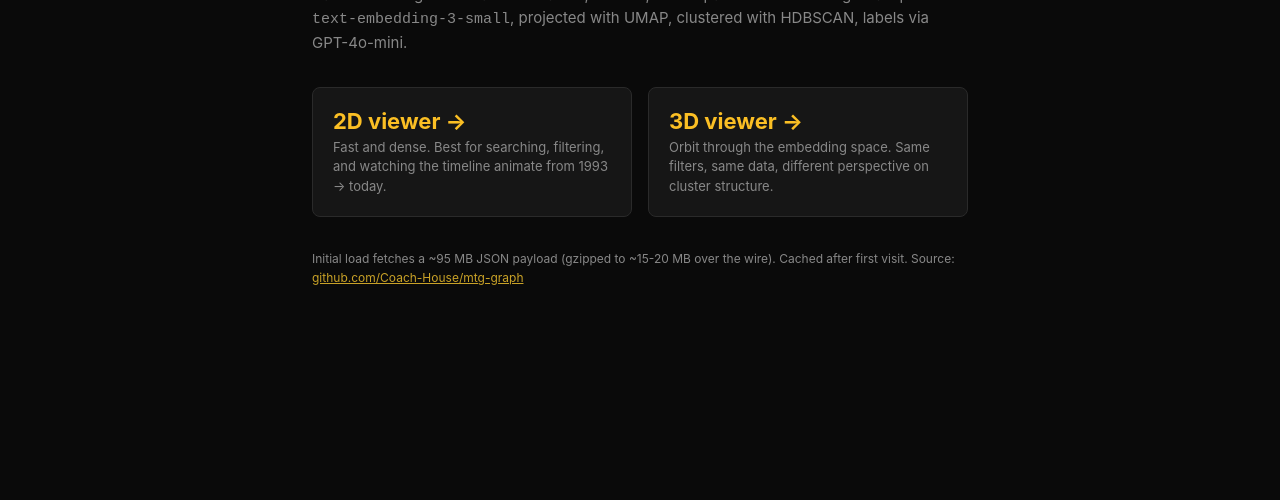
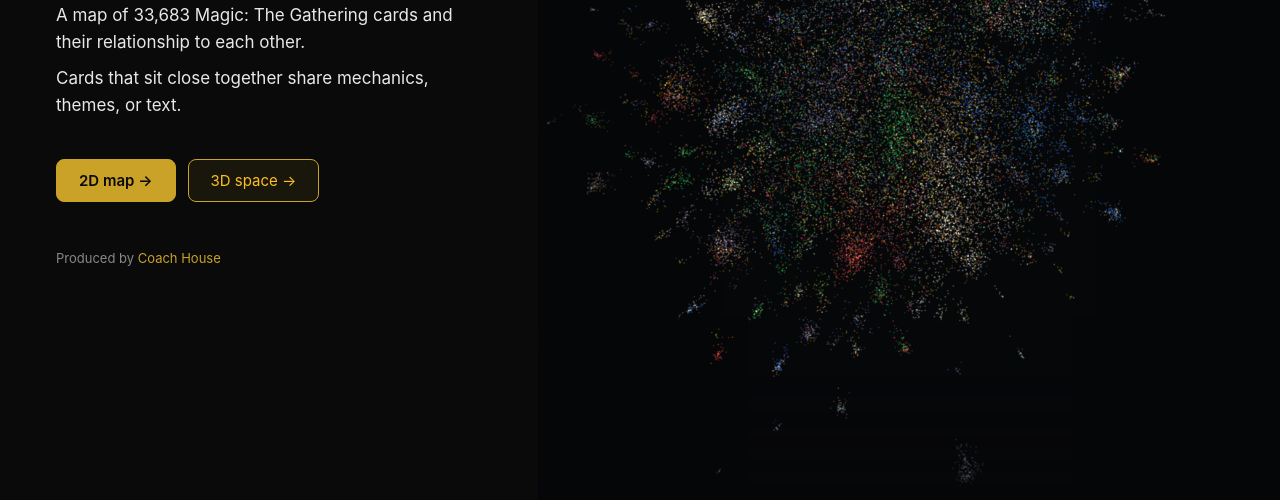
Before and after one commit to Coach-House/mtg-graph, a plain HTML site: page public/index.html in a window 1280 px wide. Shown: the part 300-800 px from the top of the page. Drawn offline with Linux system fonts and the light colour scheme.

Commit message:
feat: Planeswalk split-layout splash page

```diff
--- a/public/index.html
+++ b/public/index.html
@@ -2,39 +2,73 @@
 <html lang="en">
 <head>
 <meta charset="utf-8" />
-<title>MTG Graph — explore 33k Magic cards</title>
+<title>Planeswalk — a map of 33,683 Magic cards</title>
 <meta name="viewport" content="width=device-width, initial-scale=1" />
+<meta name="description" content="A map of 33,683 Magic: The Gathering cards and their relationship to each other." />
 <style>
-  :root { --bg: #0a0a0a; --panel-bg: #161616; --panel-border: #2a2a2a; --text: #e8e8e8; --text-dim: #888; --accent: #c9a227; --accent-bright: #fbbf24; }
+  :root {
+    --bg: #0a0a0a; --bg-deep: #060709; --panel-border: #2a2a2a;
+    --text: #e8e8e8; --text-dim: #888; --accent: #c9a227; --accent-bright: #fbbf24;
+  }
   * { box-sizing: border-box; }
-  body { margin: 0; padding: 0; background: var(--bg); color: var(--text); font-family: -apple-system, BlinkMacSystemFont, 'Helvetica Neue', sans-serif; min-height: 100vh; display: flex; align-items: center; justify-content: center; }
-  main { max-width: 720px; padding: 48px 32px; }
-  h1 { font-size: 36px; margin: 0 0 8px; letter-spacing: -0.02em; }
-  .sub { color: var(--text-dim); font-size: 15px; line-height: 1.55; margin-bottom: 32px; }
-  .cards { display: grid; grid-template-columns: 1fr 1fr; gap: 16px; }
-  .card { background: var(--panel-bg); border: 1px solid var(--panel-border); border-radius: 8px; padding: 20px; text-decoration: none; color: var(--text); transition: border-color 0.15s, transform 0.15s; }
-  .card:hover { border-color: var(--accent); transform: translateY(-2px); }
-  .card h2 { font-size: 22px; margin: 0 0 4px; color: var(--accent-bright); }
-  .card p { font-size: 13px; color: var(--text-dim); margin: 0; line-height: 1.5; }
-  .meta { color: var(--text-dim); font-size: 12px; margin-top: 32px; line-height: 1.6; }
-  .meta a { color: var(--accent); }
+  html, body { margin: 0; padding: 0; height: 100%; }
+  body {
+    background: var(--bg); color: var(--text);
+    font-family: -apple-system, BlinkMacSystemFont, 'Helvetica Neue', sans-serif;
+  }
+  .wrap { display: grid; grid-template-columns: 42% 58%; min-height: 100vh; }
+
+  /* left: content */
+  .content { display: flex; flex-direction: column; justify-content: center; padding: 56px 56px; max-width: 560px; }
+  h1 { font-size: 52px; font-weight: 600; letter-spacing: -0.025em; margin: 0 0 18px; color: var(--accent-bright); }
+  .blurb { font-size: 17px; line-height: 1.6; color: var(--text); margin: 0 0 8px; }
+  .blurb .dim { color: var(--text-dim); font-size: 15px; }
+  .btns { display: flex; gap: 12px; margin-top: 32px; }
+  .btn {
+    font-size: 15px; padding: 11px 22px; border-radius: 8px; text-decoration: none;
+    border: 1px solid var(--accent); color: var(--accent-bright);
+    background: rgba(201, 162, 39, 0.08); transition: transform .15s, background .15s;
+  }
+  .btn:hover { transform: translateY(-2px); }
+  .btn.primary { background: var(--accent); color: #0a0a0a; font-weight: 600; }
+  .btn.primary:hover { background: var(--accent-bright); }
+  .credit { margin-top: 48px; font-size: 13px; color: var(--text-dim); }
+  .credit a { color: var(--accent); text-decoration: none; }
+  .credit a:hover { text-decoration: underline; }
+
+  /* right: hero */
+  .hero { position: relative; background: var(--bg-deep); overflow: hidden; }
+  .hero img { width: 100%; height: 100%; object-fit: cover; display: block; }
+  .hero::after {
+    content: ""; position: absolute; inset: 0; pointer-events: none;
+    box-shadow: inset 0 0 120px 40px var(--bg-deep);
+    background: radial-gradient(120% 100% at 60% 50%, transparent 55%, rgba(6,7,9,0.55) 100%);
+  }
+
+  @media (max-width: 820px) {
+    .wrap { grid-template-columns: 1fr; min-height: 100vh; }
+    .content { order: 1; padding: 44px 28px 32px; max-width: none; }
+    .hero { order: 2; min-height: 46vh; }
+    h1 { font-size: 40px; }
+    .blurb { font-size: 16px; }
+  }
 </style>
 </head>
 <body>
-<main>
-  <h1>MTG Graph</h1>
-  <p class="sub">An interactive map of <strong>33,683 Magic: The Gathering cards</strong> placed by semantic similarity. Cards close together share mechanics, themes, or text patterns. Embeddings via OpenAI <code>text-embedding-3-small</code>, projected with UMAP, clustered with HDBSCAN, labels via GPT-4o-mini.</p>
-  <div class="cards">
-    <a class="card" href="2d.html">
-      <h2>2D viewer →</h2>
-      <p>Fast and dense. Best for searching, filtering, and watching the timeline animate from 1993 → today.</p>
-    </a>
-    <a class="card" href="3d.html">
-      <h2>3D viewer →</h2>
-      <p>Orbit through the embedding space. Same filters, same data, different perspective on cluster structure.</p>
-    </a>
+<div class="wrap">
+  <main class="content">
+    <h1>Planeswalk</h1>
+    <p class="blurb">A map of 33,683 Magic: The Gathering cards and their relationship to each other.</p>
+    <p class="blurb dim">Cards that sit close together share mechanics, themes, or text.</p>
+    <div class="btns">
+      <a class="btn primary" href="2d.html">2D map →</a>
+      <a class="btn" href="3d.html">3D space →</a>
+    </div>
+    <p class="credit">Produced by <a href="https://coachhouse.so">Coach House</a></p>
+  </main>
+  <div class="hero">
+    <img src="hero-2d.png" alt="A scatter map of 33,683 Magic: The Gathering cards, each a colored point placed by semantic similarity and tinted by color identity." />
   </div>
-  <p class="meta">Initial load fetches a ~95 MB JSON payload (gzipped to ~15-20 MB over the wire). Cached after first visit. Source: <a href="https://github.com/Coach-House/mtg-graph">github.com/Coach-House/mtg-graph</a></p>
-</main>
+</div>
 </body>
 </html>
```
